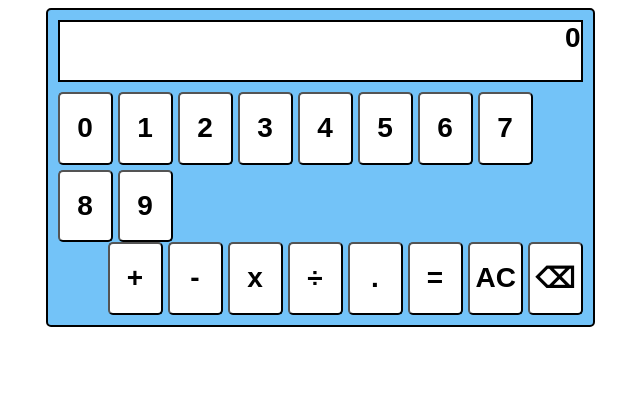
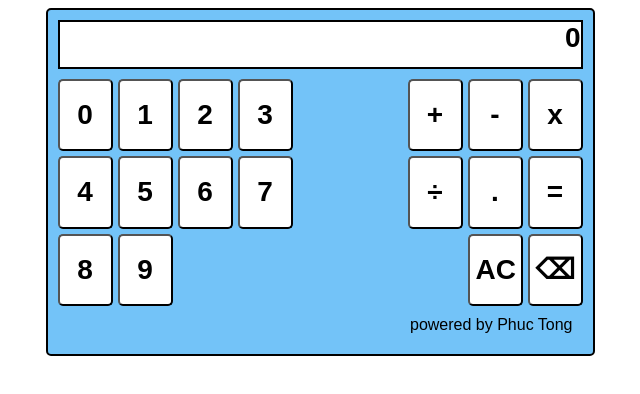
Before and after one commit to pminh530-maker/odin-calculator, a plain HTML site: page index.html in a window 1280 px wide. Shown: the whole page, without its empty margins (320-960 px from the left). Drawn offline with Linux system fonts and the light colour scheme.

```diff
--- a/index.html
+++ b/index.html
@@ -11,6 +11,7 @@
 
         <div class="display">0</div>
 
+        <div class="panel-container">
             <div class="number-panel">
                 <button class="number">0</button>
                 <button class="number">1</button>
@@ -34,9 +35,9 @@
                 <button id="clearBtn">AC</button>
                 <button id="backspaceBtn">⌫</button>
             </div>
-
         </div>
-
+    <div class="footer"> powered by Phuc Tong</div>
+    </div>
     <script defer src="javascript.js"></script>
 </body>
 </html>
```
Also changed, not shown: 1 other file. Lines whose indentation alone changed are shown as unchanged.
